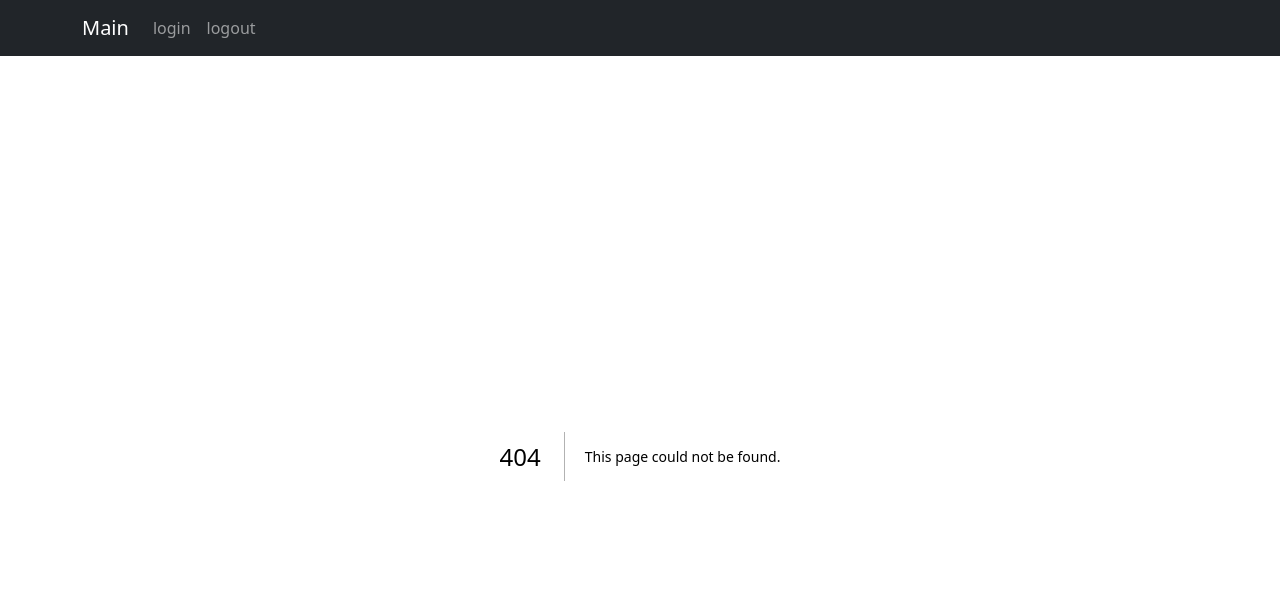
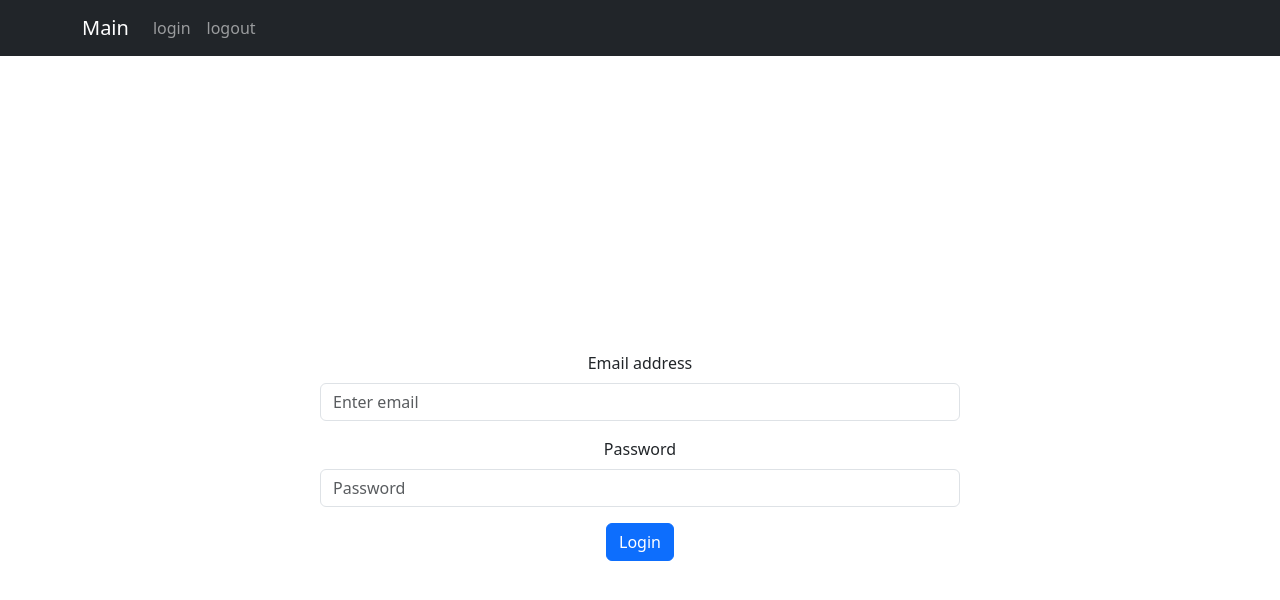
Before and after one commit to metaverse2-dev/front-interview, a Next.js app: page /login in a window 1280 px wide. Before the commit this address had no page. Shown: the top 600 px of the page. Built offline with nearby package versions, Linux system fonts and the light colour scheme; no server answers.

Commit message:
feat: login page

```diff
--- /dev/null
+++ b/src/pages/login/index.tsx
@@ -0,0 +1,51 @@
+import { Button, Form } from "react-bootstrap";
+import style from '@/style/login.module.scss';
+import { useForm } from "react-hook-form";
+import { postLogin, ResLogin } from "@/api/auth";
+import { jwtAccessKey, jwtRefreshKey } from "@/constant/jwt";
+
+type LoginForm = {
+  email: string;
+  password: string;
+}
+export default function Login() {
+  const {register, watch} = useForm<LoginForm>({
+    defaultValues: {
+      email: "",
+      password: "",
+    }
+  });
+  const {email, password} = watch();
+  const loginSuccess = (data: ResLogin) => {
+    localStorage.setItem(jwtAccessKey, data.accessToken);
+    localStorage.setItem(jwtRefreshKey, data.refreshToken);
+  }
+  const loginFail = (data) => {
+    console.error(data.response.data.message)
+  }
+
+  const {mutate} = postLogin({
+    onError: loginFail,
+    onSuccess: loginSuccess
+  });
+
+  return (
+    <Form className={style.From}>
+      <Form.Group className="mb-3 w-50" controlId="formGroupEmail">
+        <Form.Label>Email address</Form.Label>
+        <Form.Control type="email" placeholder="Enter email" {...register("email")}/>
+      </Form.Group>
+      <Form.Group className="mb-3 w-50" controlId="formGroupPassword">
+        <Form.Label>Password</Form.Label>
+        <Form.Control type="password" placeholder="Password" {...register("password")}/>
+      </Form.Group>
+
+      <Button variant="primary" onClick={() => {
+        mutate({email, password});
+        // onRegisterSubmit();
+      }}>
+        Login
+      </Button>
+    </Form>
+  )
+}
```
